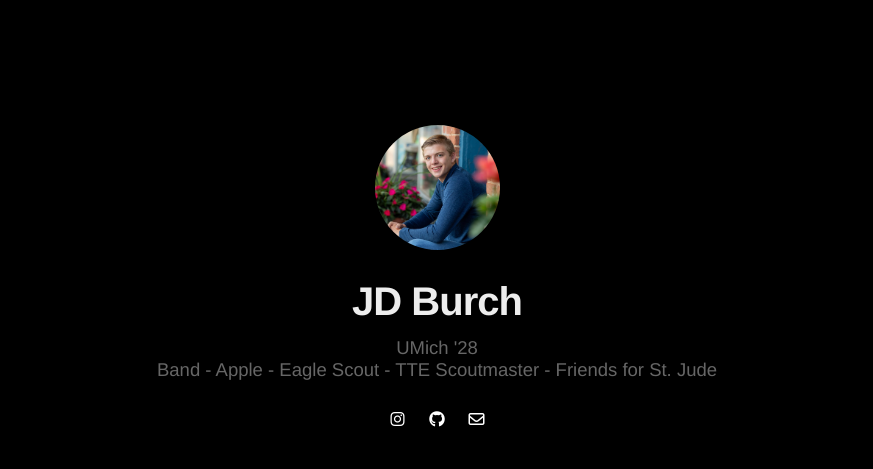
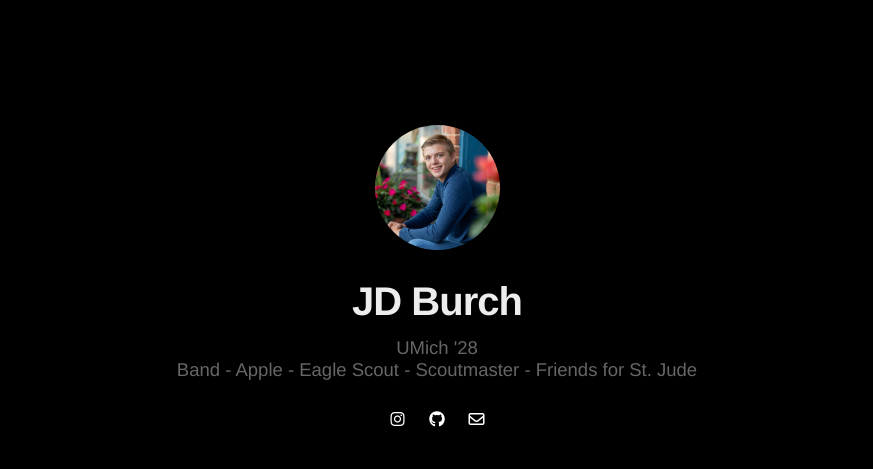
Before and after one commit to JDBurchHuzzah/jdburchhuzzah.github.io, a Jekyll site: the page built from index.html, in a window 1280 px wide. Shown: the top 469 px of the page, without its empty margins (203-1076 px from the left). Built offline with Jekyll 4.4.1, drawn with Linux system fonts in a browser that asks for light colours; nearby versions of some CDN libraries.

Commit message:
Update _config.yml

```diff
--- a/_config.yml
+++ b/_config.yml
@@ -1,6 +1,6 @@
 # main text of home
 title: JD Burch
-bio: UMich '28<br>Band - Apple - Eagle Scout - TTE Scoutmaster - Friends for St. Jude
+bio: UMich '28<br>Band - Apple - Eagle Scout - Scoutmaster - Friends for St. Jude
 
 # twitter summary info
 description: JD Burch's activities, small blog, and projects!
```
